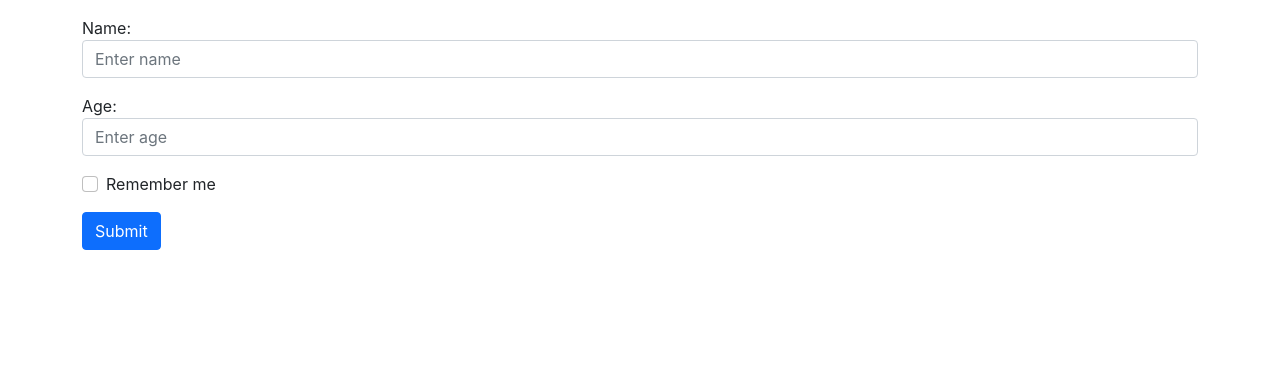
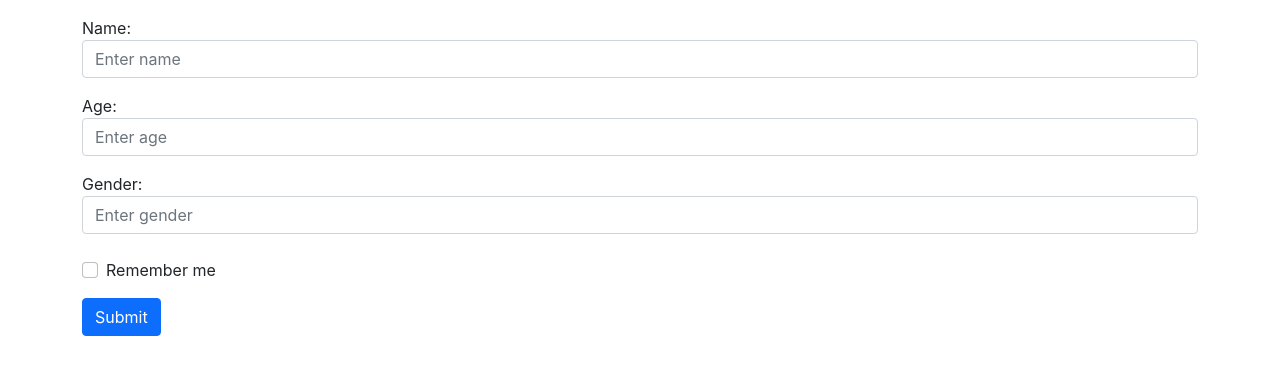
Before and after one commit to tmcmf/react_teamcity, a React (Create React App) app: page / in a window 1280 px wide. Shown: the top 374 px of the page. Built offline with nearby package versions, Linux system fonts and the light colour scheme.

Commit message:
test_commits

```diff
--- a/src/App.js
+++ b/src/App.js
@@ -4,6 +4,7 @@ function App() {
   const [details, setDetails] = useState({
     name: "",
     age: null,
+    gender:"",
   });
   const [error, setError] = useState("");
   const handleSubmit = () => {
@@ -50,6 +51,18 @@ function App() {
             onChange={handleChange}
           />
         </div>
+        <div className="mb-4">
+          <label for="gender">Gender:</label>
+          <input
+            type="number"
+            className="form-control"
+            id="gender"
+            placeholder="Enter gender"
+            name="gender"
+            value={details.gender}
+            onChange={handleChange}
+          />
+        </div>
 
         <p className="text-danger">{error}</p>
         <div className="form-check mb-3">
```
